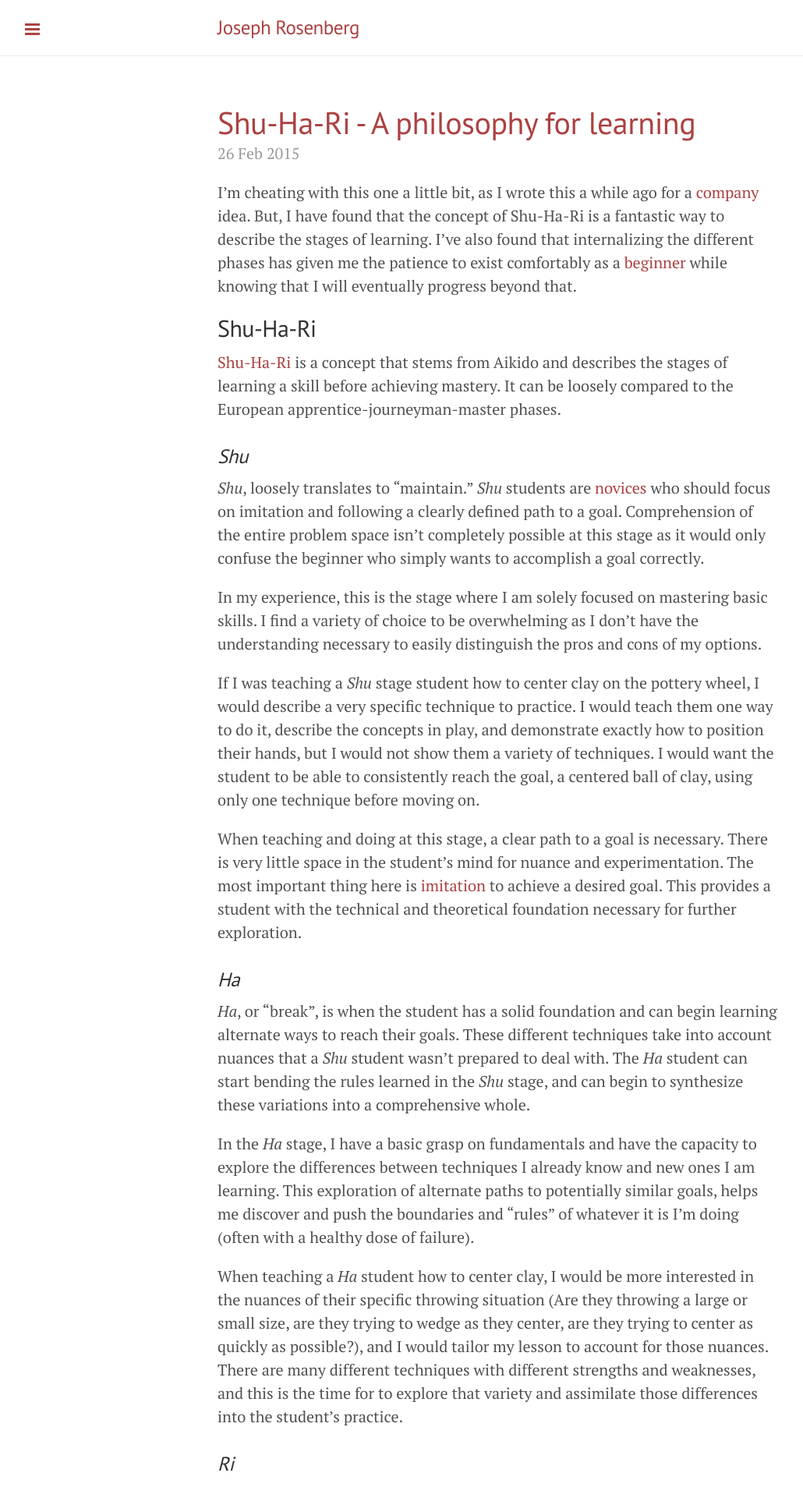
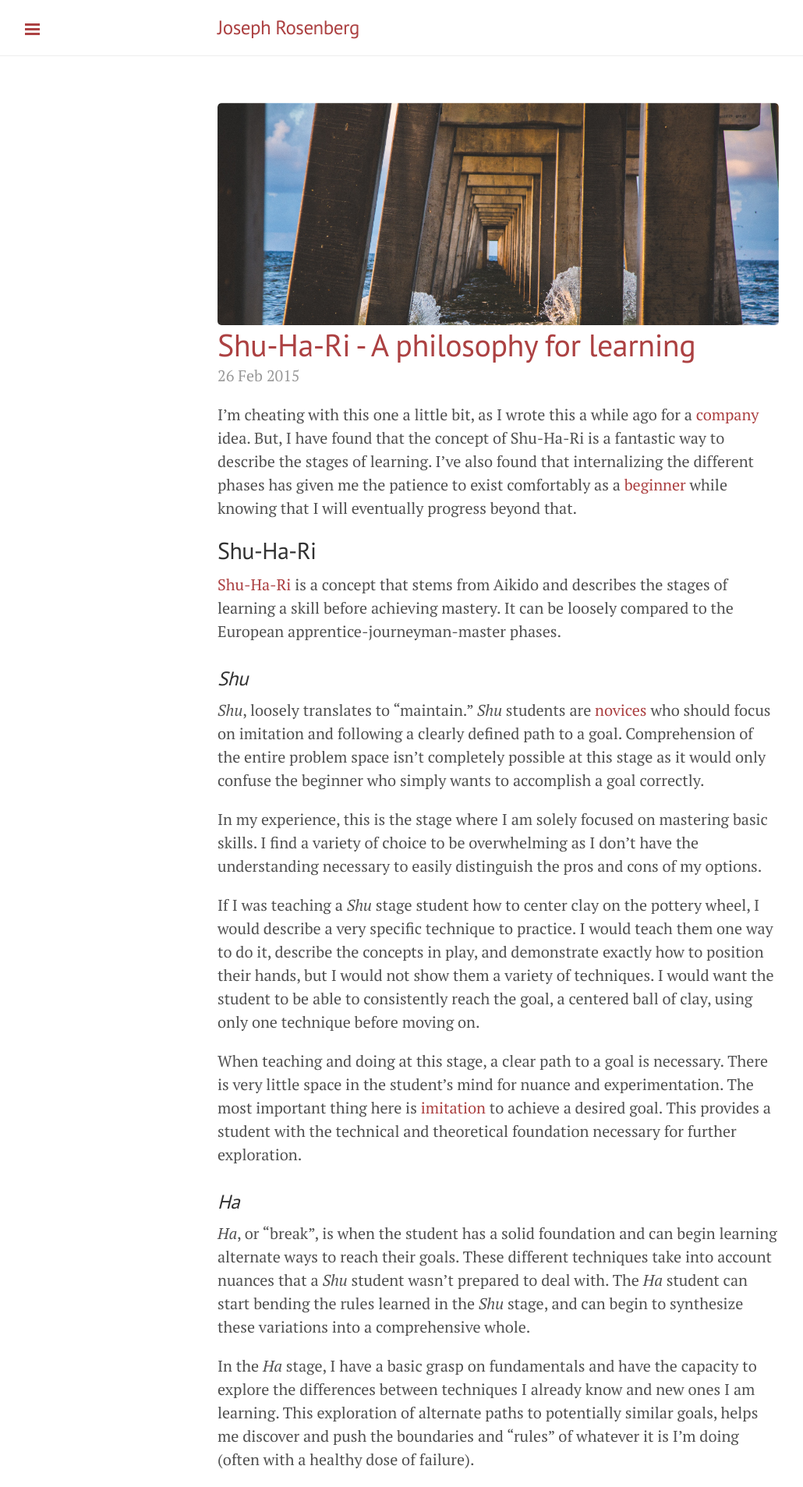
Before and after one commit to jofus101/jofus101.github.io, a Jekyll site: the page built from index.html, in a window 1280 px wide. Shown: the top 1907 px of the page at 78% size, without its empty margins (1-1031 px from the left). Built offline with Jekyll 4.4.1, drawn with Linux system fonts in a browser that asks for light colours; Markdown is read by kramdown in place of the engine named in the settings; the list of posts is cut into pages by our own code.

Commit message:
Add images to the front page

```diff
--- a/index.html
+++ b/index.html
@@ -5,6 +5,11 @@ layout: default
 <div class="posts">
   {% for post in paginator.posts %}
   <div class="post">
+    {% if post.image %}
+      <div class="img-crop">
+        <img src="{{ site.baseurl }}/assets/{{ post.image }}">
+      </div>
+    {% endif %}
     <h1 class="post-title">
       <a href="{{ post.url }}">
         {{ post.title }}
```
